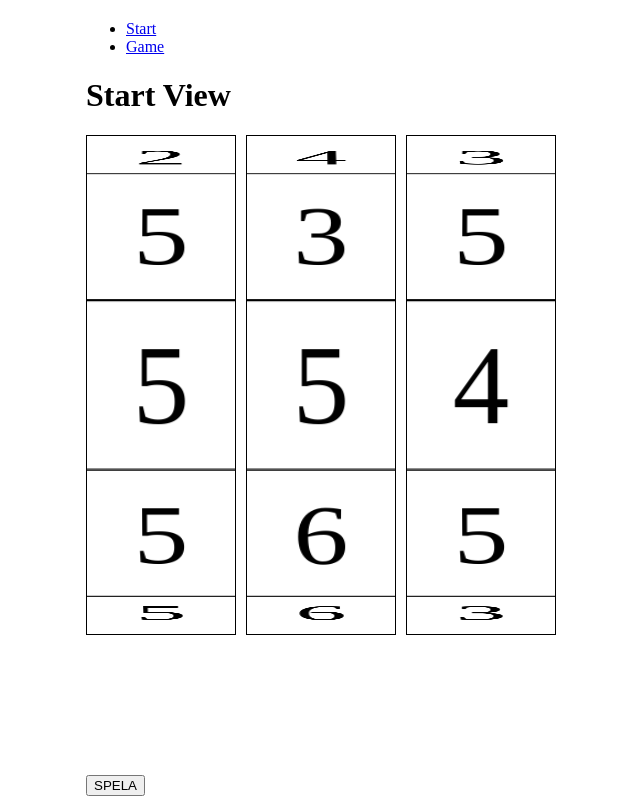
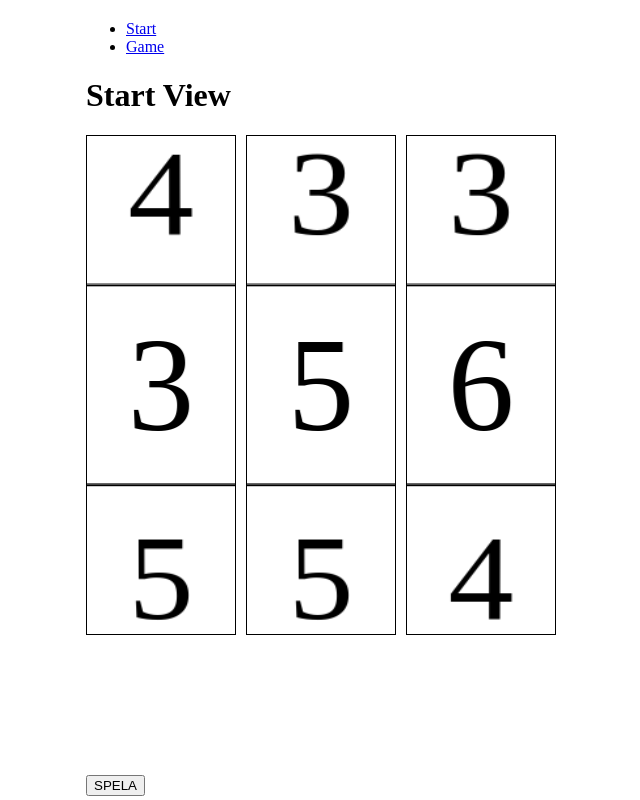
Before and after one commit to ztipsamme/jontastic-slots, a Vue app: page /#/ in a window 1280 px wide. Shown: the whole page, without its empty margins (42-682 px from the left). Built offline with nearby package versions, Linux system fonts and the light colour scheme.

Commit message:
mini-bug-fix

```diff
--- a/src/components/slotGroupComp.vue
+++ b/src/components/slotGroupComp.vue
@@ -100,7 +100,7 @@
       :ref="'child'"
       :spinners="spinnerArr"
       :numbers="n"
-      :count="10"
+      :count="count"
       @done="done"
     />
   </div>
--- a/src/components/spinnerComp.vue
+++ b/src/components/spinnerComp.vue
@@ -118,7 +118,7 @@
         this.win = false
         this.test(num).then((data) => {
           console.log(this)
-          this.$emit("BAJS")
+          this.$emit("done")
           console.log("spinner done")
           if (num.every((e) => e == num[0])) {
             console.log(data)
```
